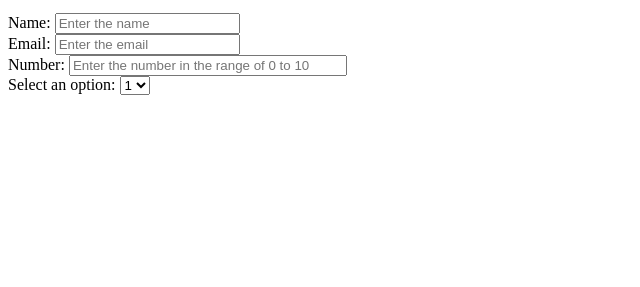
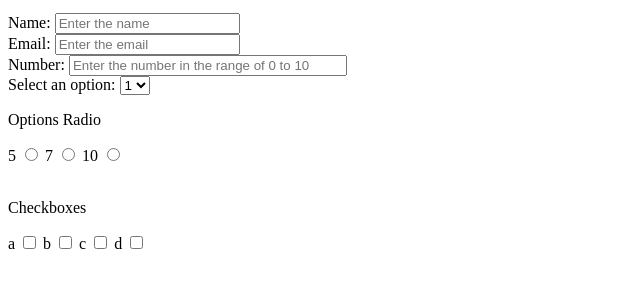
Before and after one commit to men32z/survey-form, a plain HTML site: page index.html in a window 1280 px wide. Shown: the part 101-388 px from the top of the page, without its empty margins (0-640 px from the left). Drawn offline with Linux system fonts and the light colour scheme.

Commit message:
steps 13 and 14

```diff
--- a/index.html
+++ b/index.html
@@ -28,6 +28,29 @@
         <option>2</option>
         <option>3</option>
       </select><br/>
+      <div>
+        <p>Options Radio</p>
+        <label>5</label>
+        <input type="radio" name="ints" value="5">
+        <label>7</label>
+        <input type="radio" name="ints" value="7">
+        <label>10</label>
+        <input type="radio" name="ints" value="10">
+      </div>
+      <br>
+      <div>
+        <p>Checkboxes</p>
+        <label>a</label>
+        <input type="checkbox" value="a">
+        <label>b</label>
+        <input type="checkbox" value="b">
+        <label>c</label>
+        <input type="checkbox" value="c">
+        <label>d</label>
+        <input type="checkbox" value="d">
+      </div>
+
+
     </form>
     <script  src="js/index.js"></script>
   </body>
```
